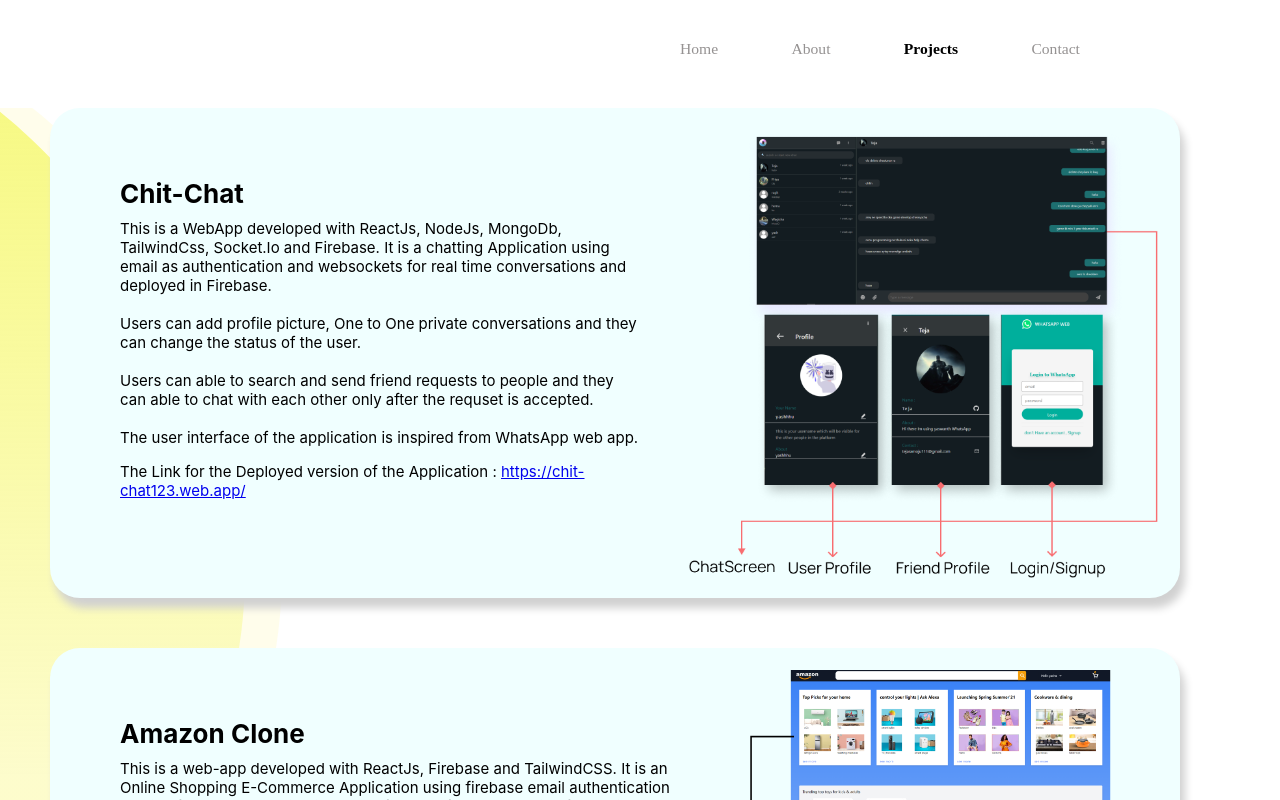
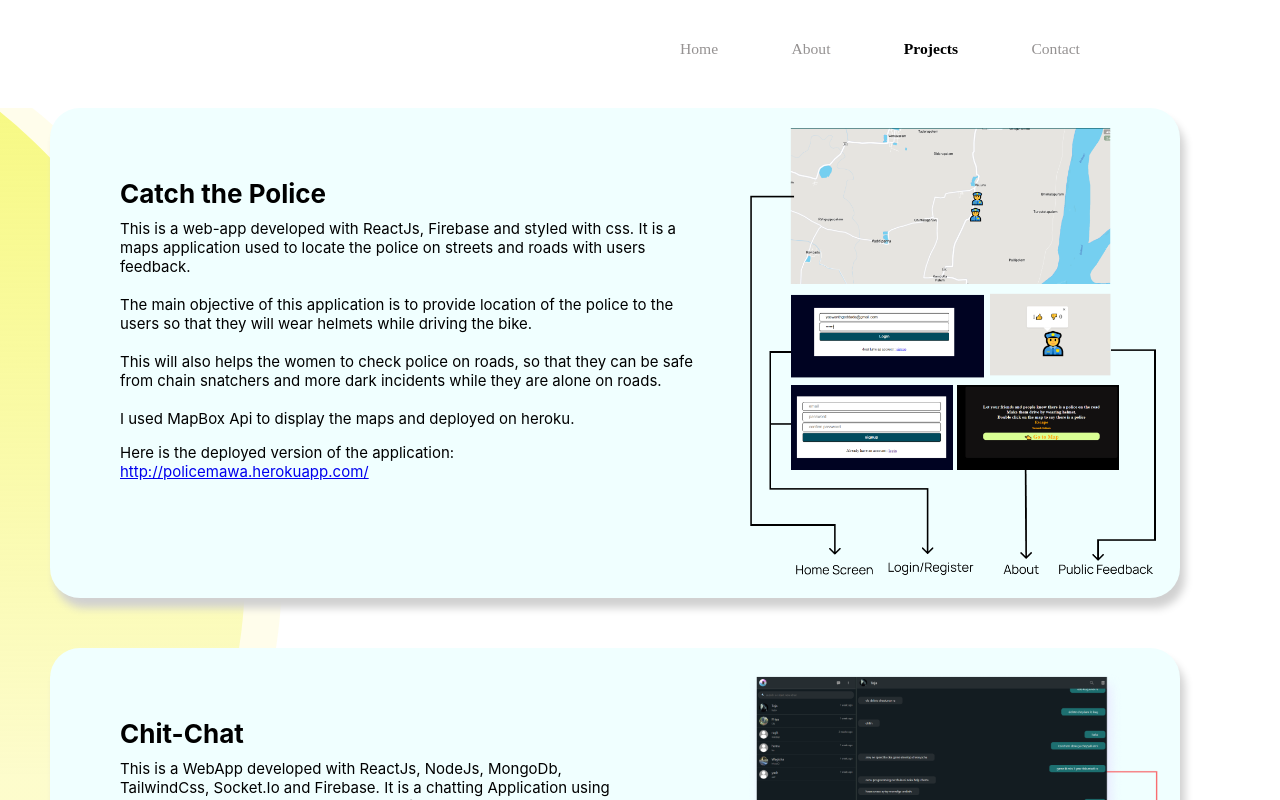
Before and after one commit to yaswanthgeddada/myportfolio, a React (Create React App) app: page /projects in a window 1280 px wide. Shown: the top 800 px of the page. Built offline with nearby package versions, Linux system fonts and the light colour scheme.

Commit message:
added police mawa app

```diff
--- a/src/pages/Projects/Projects.js
+++ b/src/pages/Projects/Projects.js
@@ -38,6 +38,42 @@ const Projects = () => {
             </defs>
           </svg>
         </div>
+      </div>
+      <div className="ProjectContainer">
+        <div className="projectdescription">
+          <h1 className="projectTitle">Catch the Police</h1>
+          <p className="about-project">
+            This is a web-app developed with ReactJs, Firebase and styled with
+            css. It is a maps application used to locate the police on streets
+            and roads with users feedback.
+            <br />
+            <br />
+            The main objective of this application is to provide location of the
+            police to the users so that they will wear helmets while driving the
+            bike.
+            <br />
+            <br />
+            This will also helps the women to check police on roads, so that
+            they can be safe from chain snatchers and more dark incidents while
+            they are alone on roads.
+            <br />
+            <br />I used MapBox Api to display the maps and deployed on heroku.
+          </p>
+          <br />
+          <p className="link-project">
+            Here is the deployed version of the application:
+            <a href="http://policemawa.herokuapp.com/" target="popup">
+              {" "}
+              http://policemawa.herokuapp.com/
+            </a>
+          </p>
+          <br />
+        </div>
+        <img
+          src="/assets/images/policemawa.png"
+          className="screenshots"
+          alt=""
+        />
       </div>
       <div className="ProjectContainer">
         <div className="projectdescription">
```
Also changed, not shown: public/assets/images/policemawa.png (added).
